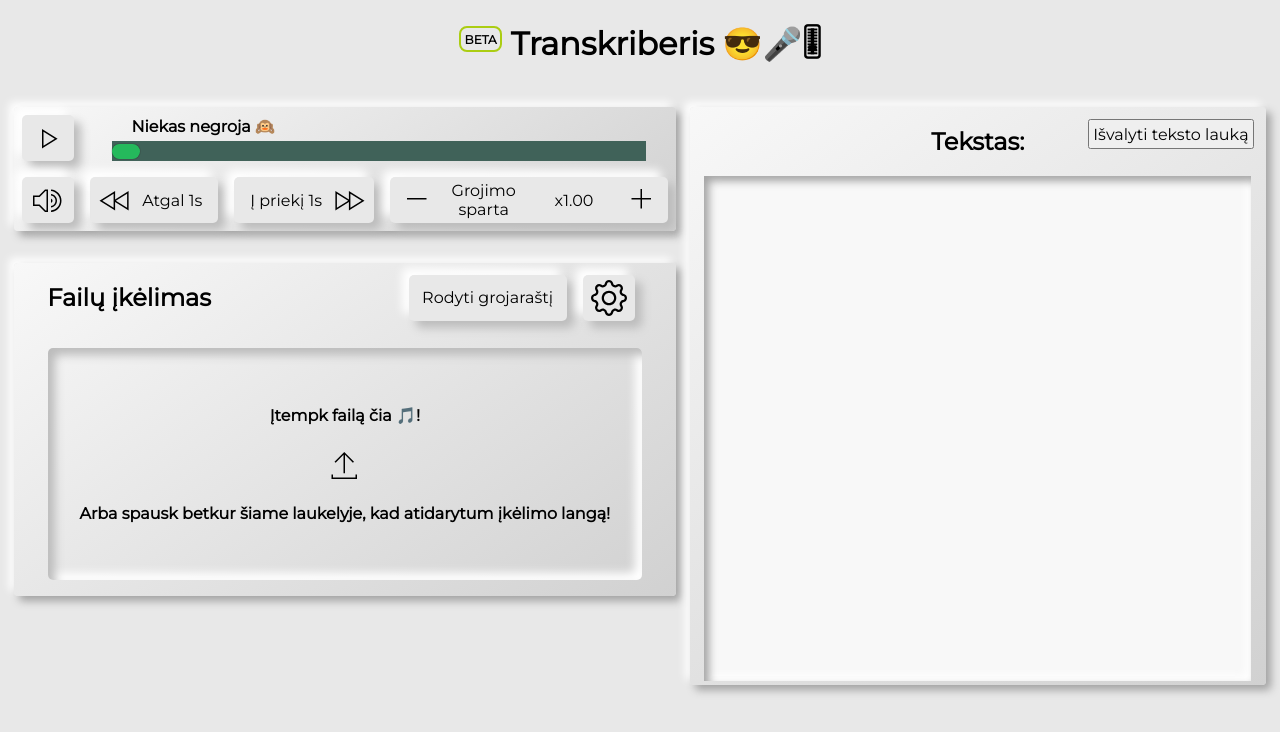
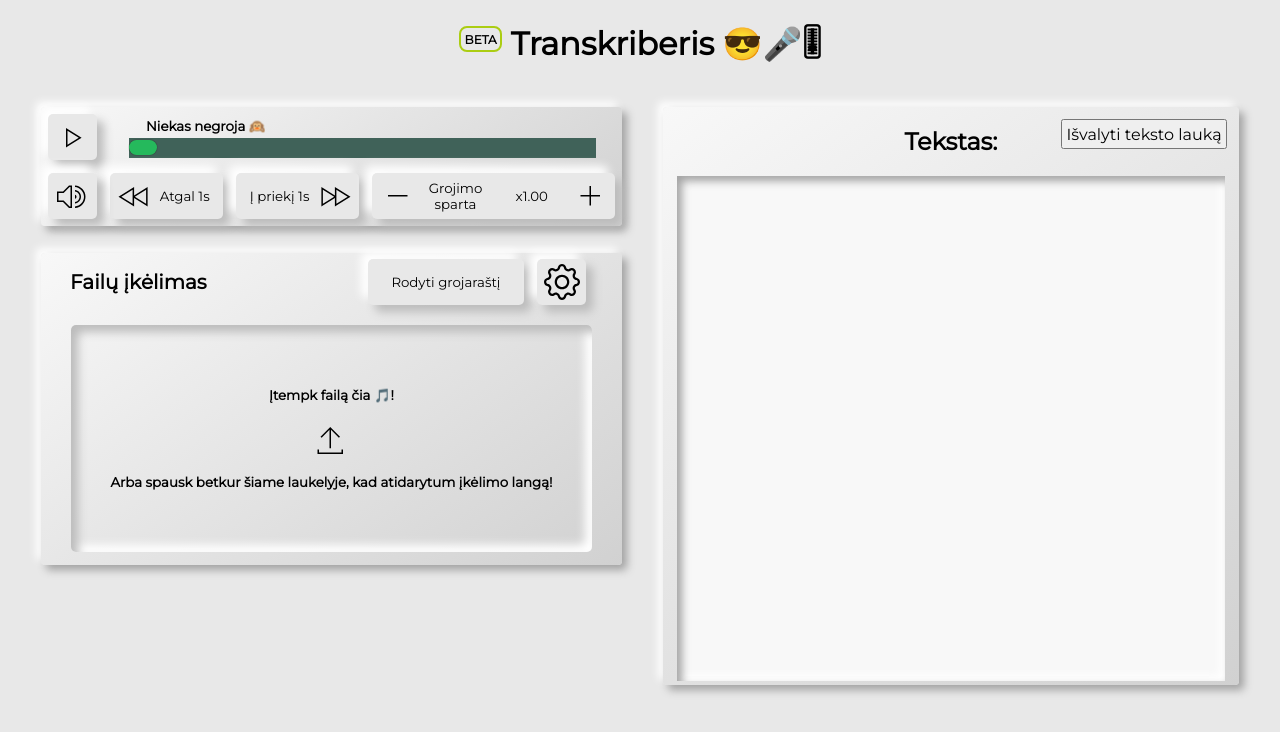
Before and after one commit to Airidc/Transkriberis, a Vue app: page / in a window 1280 px wide. Shown: the top 732 px of the page. Built offline with nearby package versions, Linux system fonts and the light colour scheme; what vue-toastr would draw is missing.

Commit message:
css fixes for responsiveness

```diff
--- a/src/App.vue
+++ b/src/App.vue
@@ -86,5 +86,6 @@ ul li {
   display: flex;
   flex-direction: row;
   justify-content: space-evenly;
+  flex-wrap: wrap;
 }
 </style>
--- a/src/components/AudioPlayer.vue
+++ b/src/components/AudioPlayer.vue
@@ -281,6 +281,16 @@ export default {
 <style lang="scss">
 @import "@/assets/style/slider.scss";
 
+svg {
+  width: 24px;
+  height: 24px;
+}
+
+.audio-player {
+  width: 90%;
+  font-size: smaller;
+}
+
 .time {
   margin-right: 1em;
   width: 33%;
@@ -433,4 +443,16 @@ export default {
 .btn-text {
   padding: 0 0.5em;
 }
+
+@media (min-width: 1235px) {
+  .audio-player {
+    width: unset;
+    font-size: normal;
+  }
+
+  svg {
+    width: 36px;
+    height: 36px;
+  }
+}
 </style>
--- a/src/components/Settings.vue
+++ b/src/components/Settings.vue
@@ -141,7 +141,6 @@ export default {
       let usedKeys = [];
       Object.keys(this.settings.keyBindings).forEach((key) => {
         let keyBindingValue = this.settings.keyBindings[key];
-        // console.log("naudojami raktai:", keyBindingValue);
         if (!keyBindingValue) return;
         usedKeys.push(keyBindingValue);
       });
--- a/src/components/TextEditor.vue
+++ b/src/components/TextEditor.vue
@@ -28,7 +28,6 @@ export default {
   },
   methods: {
     saveProgress(event) {
-      console.log("change event:", event.srcElement.value);
       localStorage.setItem("savedText", event.srcElement.value);
     },
     clearTextArea() {
@@ -42,7 +41,7 @@ export default {
 <style lang="scss" scoped>
 .text-container {
   position: relative;
-  width: 45%;
+  width: 90%;
   border-radius: 4px;
   background: linear-gradient(145deg, #f8f8f8, #d1d1d1);
   box-shadow: 5px 5px 8px #a2a2a2, -5px -5px 8px #ffffff;
@@ -65,4 +64,10 @@ export default {
   top: 0.75em;
   right: 0.75em;
 }
+
+@media (min-width: 1235px) {
+  .text-container {
+    width: 45%;
+  }
+}
 </style>
```
